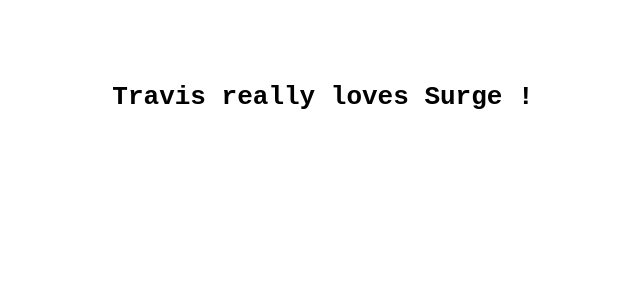
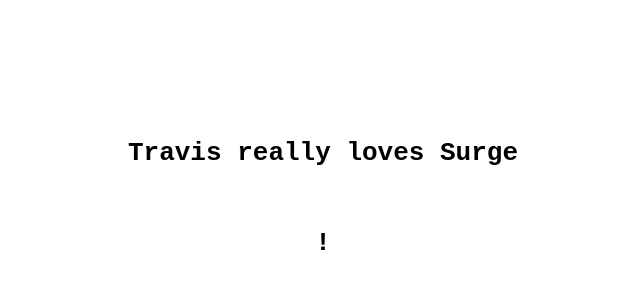
Before and after one commit to mathiasrw/howtogit, a website: page index.html in a window 1280 px wide. Shown: the whole page, without its empty margins (317-957 px from the left). Drawn offline with Linux system fonts and the light colour scheme.

Commit message:
Update index.html

```diff
--- a/index.html
+++ b/index.html
@@ -1,4 +1,5 @@
-<center><h1><br><br><tt>Travis really loves Surge
+<center><h1><br><br><xmp>
+Travis really loves Surge
 
 
 !
```
